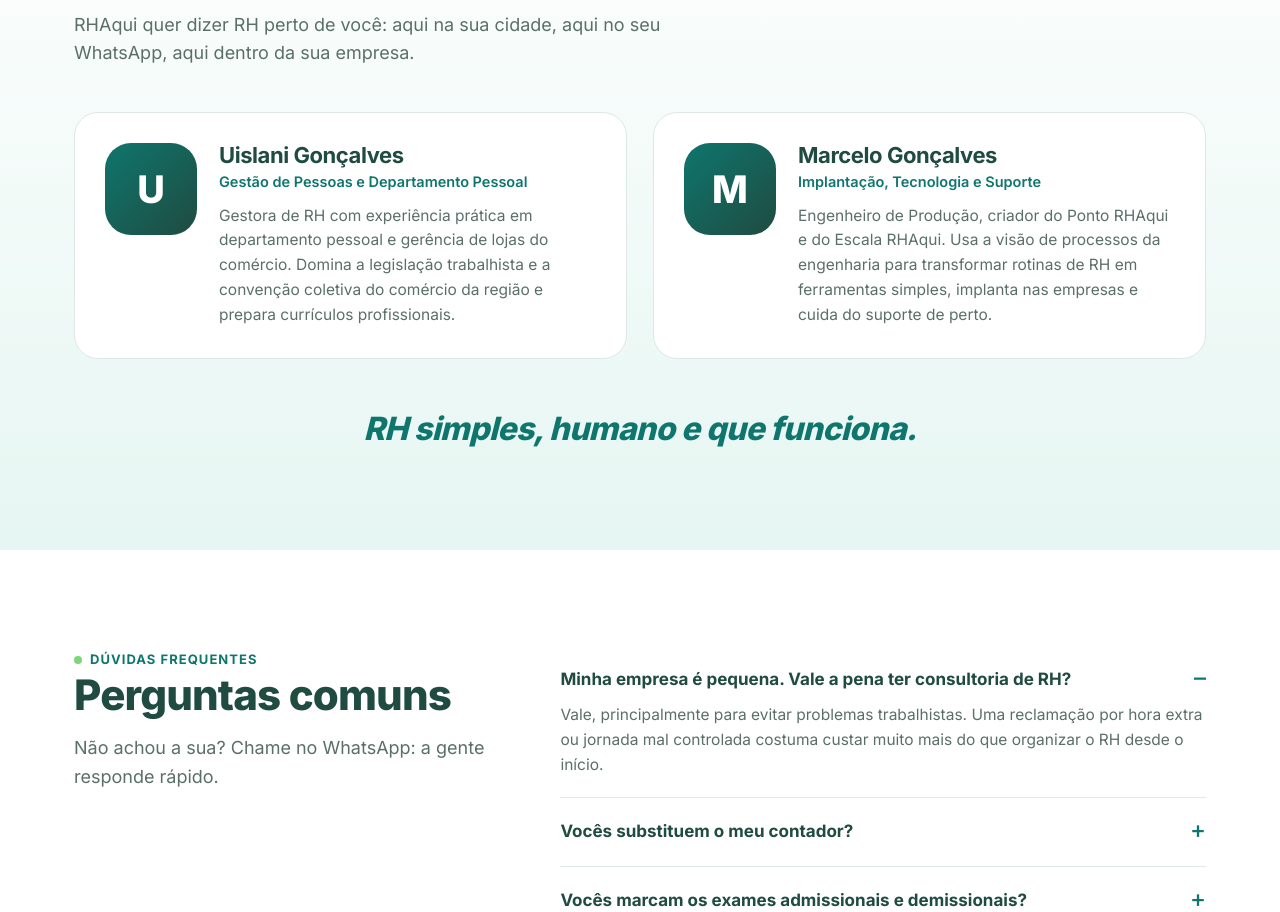
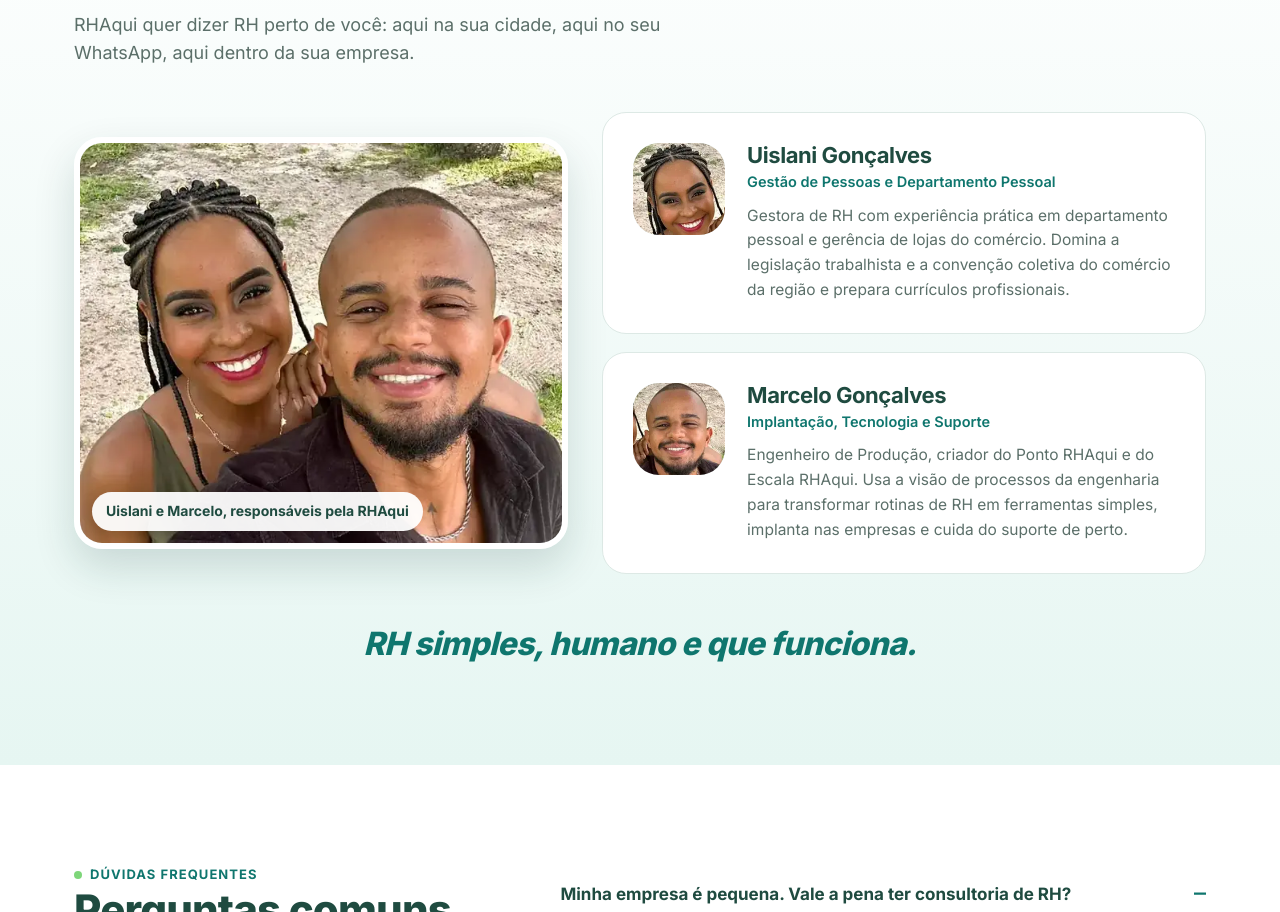
Before and after one commit to rhaqui/rhaqui.github.io, a plain HTML site: page index.html in a window 1280 px wide. Shown: the part 7272-8184 px from the top of the page. Drawn offline with nearby package versions, Linux system fonts and the light colour scheme; no server answers.

Commit message:
Add new layout and styling for team section

```diff
--- a/index.html
+++ b/index.html
@@ -182,6 +182,14 @@ header{position:sticky;top:0;z-index:50;background:rgba(255,255,255,.92);backdro
 .pes h3{font-size:22px;color:var(--esc)}
 .pes .cargo{color:var(--ver);font-weight:600;font-size:14.5px;margin:2px 0 10px}
 .pes p{color:var(--sua);font-size:15.5px}
+.quem-g{display:grid;grid-template-columns:.9fr 1.1fr;gap:34px;align-items:center;margin-top:44px}
+.quem-g .pes-g{grid-template-columns:1fr;margin-top:0;gap:18px}
+.foto-eq{margin:0;position:relative}
+.foto-eq img{display:block;width:100%;height:auto;aspect-ratio:6/5;object-fit:cover;border-radius:28px;border:6px solid #fff;box-shadow:0 18px 40px rgba(15,58,50,.16)}
+.foto-eq figcaption{position:absolute;left:18px;bottom:18px;background:rgba(255,255,255,.94);color:var(--esc);font-weight:700;font-size:14px;padding:8px 14px;border-radius:999px;box-shadow:0 4px 14px rgba(0,0,0,.12)}
+.av.foto{background:var(--cla);overflow:hidden;padding:0}
+.av.foto img{width:100%;height:100%;object-fit:cover;display:block}
+@media(max-width:980px){.quem-g{grid-template-columns:1fr}.foto-eq{max-width:520px;margin:0 auto}}
 .frase{margin-top:44px;text-align:center;font-size:clamp(22px,3vw,32px);font-weight:800;font-style:italic;color:var(--ver);letter-spacing:-.02em}
 
 /* faq */
@@ -611,9 +619,14 @@ button.btn{font-family:inherit}
     <span class="olho">Quem somos</span>
     <h2>Duas pessoas, uma forma de fazer RH</h2>
     <p class="intro">RHAqui quer dizer RH perto de você: aqui na sua cidade, aqui no seu WhatsApp, aqui dentro da sua empresa.</p>
+    <div class="quem-g">
+    <figure class="foto-eq">
+      <img src="/img/equipe.webp" width="600" height="500" alt="Uislani e Marcelo Gonçalves, responsáveis pela RHAqui" loading="lazy" decoding="async">
+      <figcaption>Uislani e Marcelo, responsáveis pela RHAqui</figcaption>
+    </figure>
     <div class="pes-g">
       <div class="pes">
-        <div class="av">U</div>
+        <div class="av foto"><img src="/img/uislani.webp" width="92" height="92" alt="Uislani Gonçalves" loading="lazy"></div>
         <div>
           <h3>Uislani Gonçalves</h3>
           <div class="cargo">Gestão de Pessoas e Departamento Pessoal</div>
@@ -621,13 +634,14 @@ button.btn{font-family:inherit}
         </div>
       </div>
       <div class="pes">
-        <div class="av">M</div>
+        <div class="av foto"><img src="/img/marcelo.webp" width="92" height="92" alt="Marcelo Gonçalves" loading="lazy"></div>
         <div>
           <h3>Marcelo Gonçalves</h3>
           <div class="cargo">Implantação, Tecnologia e Suporte</div>
           <p>Engenheiro de Produção, criador do Ponto RHAqui e do Escala RHAqui. Usa a visão de processos da engenharia para transformar rotinas de RH em ferramentas simples, implanta nas empresas e cuida do suporte de perto.</p>
         </div>
       </div>
+    </div>
     </div>
     <div class="frase">RH simples, humano e que funciona.</div>
   </div>
```
